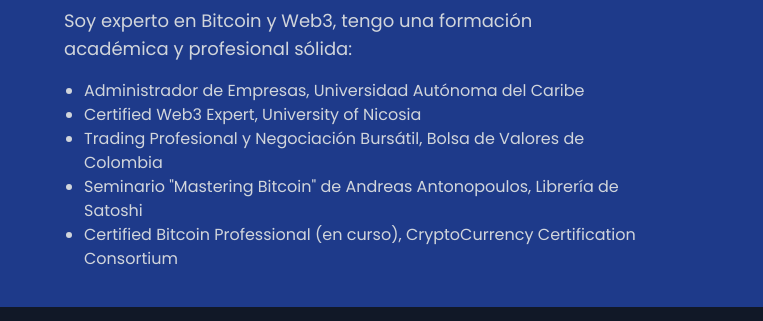
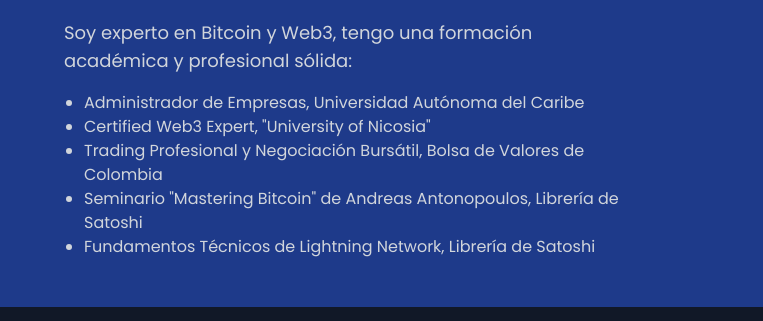
Before and after one commit to abcb1122/abcbbtc, a plain HTML site: page index.html in a window 1280 px wide. Shown: the part 1457-1778 px from the top of the page, 0-763 px from the left. Drawn offline with nearby package versions, Linux system fonts and the light colour scheme; no server answers.

Commit message:
Update index.html

```diff
--- a/index.html
+++ b/index.html
@@ -144,10 +144,10 @@
                     <p class="text-lg text-gray-300">Soy experto en Bitcoin y Web3, tengo una formación académica y profesional sólida:</p>
                     <ul class="list-disc pl-5 text-gray-300 mt-4">
                         <li>Administrador de Empresas, Universidad Autónoma del Caribe</li>
-                        <li>Certified Web3 Expert, University of Nicosia</li>
+                        <li>Certified Web3 Expert, "University of Nicosia"</li>
                         <li>Trading Profesional y Negociación Bursátil, Bolsa de Valores de Colombia</li>
                         <li>Seminario "Mastering Bitcoin" de Andreas Antonopoulos, Librería de Satoshi</li>
-                        <li>Certified Bitcoin Professional (en curso), CryptoCurrency Certification Consortium</li>
+                        <li>Fundamentos Técnicos de Lightning Network, Librería de Satoshi</li>
                     </ul>
                 </div>
                 <div class="md:w-1/2 flex justify-center">
```
